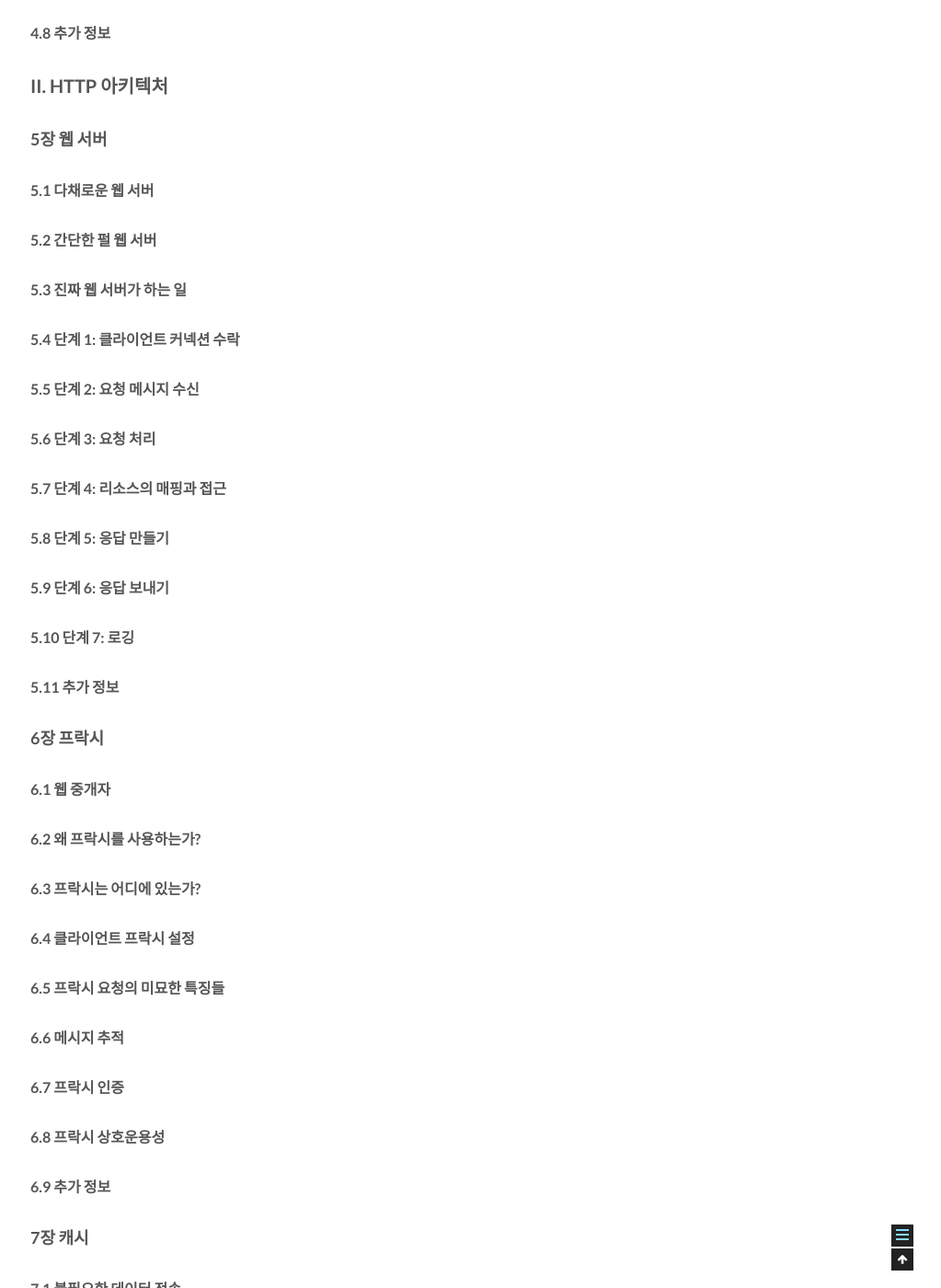
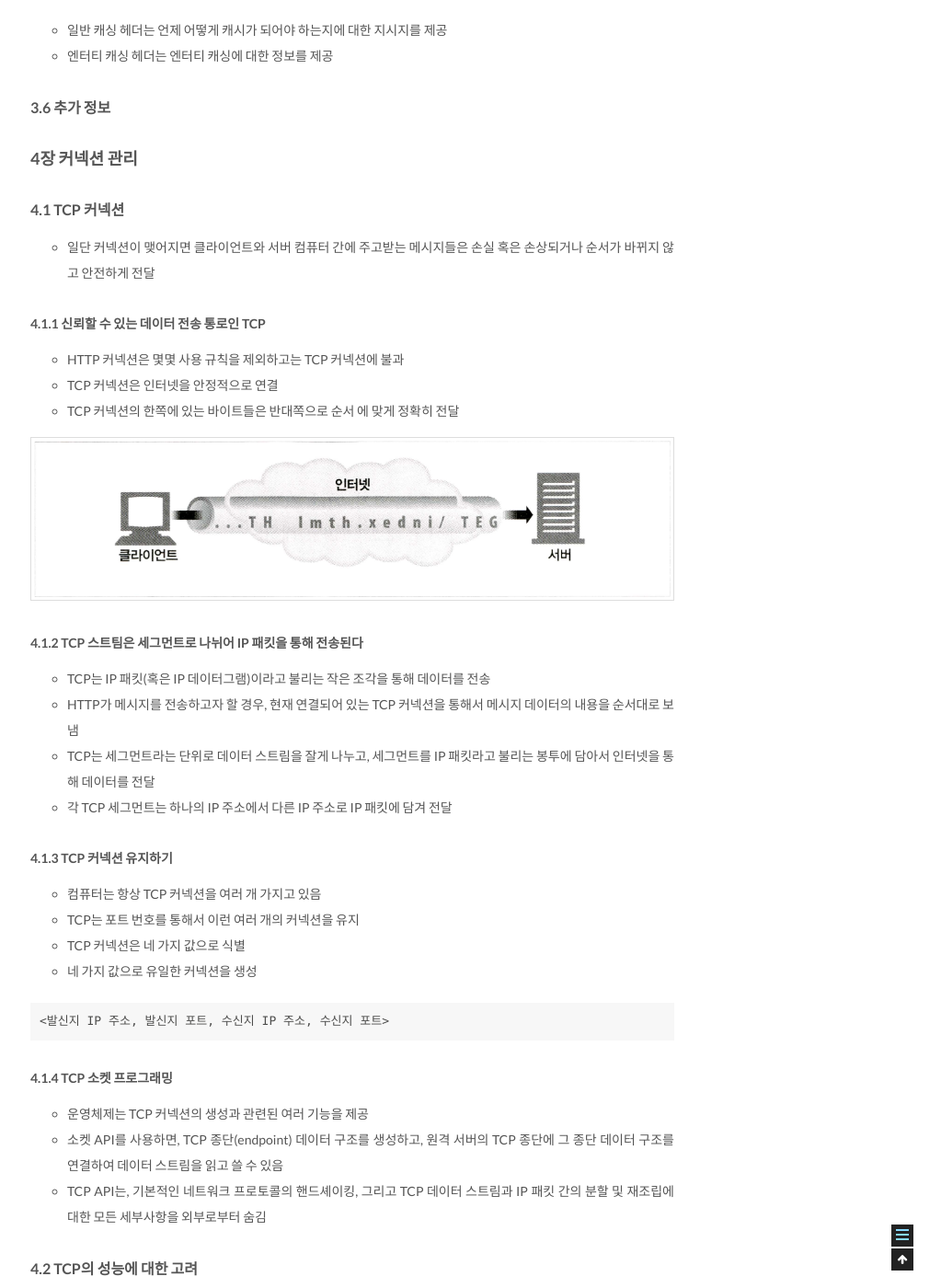
Before and after one commit to csj4032/csj4032.github.io, a Jekyll site: the page built from _posts/2018-01-21-HTTP완벽가이드.md, in a window 1280 px wide and 1400 px high, scrolled down 27317 px. Shown: the whole window at 92% size, without its empty margins (257-1280 px from the left). Built offline with Jekyll 4.4.1, drawn with Linux system fonts in a browser that asks for light colours; some of the changed text lies outside the part shown.

Commit message:
HTTP완벽가이드 포스팅 수정

````diff
--- a/_posts/2018-01-21-HTTP완벽가이드.md
+++ b/_posts/2018-01-21-HTTP완벽가이드.md
@@ -313,7 +313,7 @@ tags:
 * 이스케이프 문자열은 US-ASCll에서 사용이 금지된 문자들로, 특정 문자나 데이터를 인코딩할 수 있게 함으로써 이동성과 완성도를 높임
 
 ##### 2.4.2 인코딩 체계
-* 인코딩은 안전하지않은 문지를 퍼센티지 기호(%)로 시작해 , ASCII 코드로 표현되는 두 개의 16진수 숫자로 이루어진 '이스케이프' 문자로 바꿈
+* 인코딩은 안전하지 않은 문자를 퍼센티지 기호(%)로 시작해, ASCII 코드로 표현되는 두 개의 16진수 숫자로 이루어진 '이스케이프' 문자로 바꿈
 
 | 문자 | ASCII코드| URL의 예 |
 | --- | --- | --- |
@@ -660,14 +660,67 @@ Content-Type: text/html; charset=iso-latin-1
 * 프락시 기능을 돕기 위한 헤더
 
 ##### 3.5.3 응답 헤더
+* 응답 헤더는 클라이언트에게 부가 정보를 제공
+* 누가 응답을 보내고 있는지 혹은 응답자의 능력은 어떻게 되는지 알려주며, 더 나아가 응답에 대한 특별한 설명도 제공
+
+###### 협상 헤더
+* HTTP/1.1은 서버와 클라이언트가 어떤 표현을 택할 것인가에 대한 협상을 할 수 있도록 지원
+
+###### 응답 보안 헤더
+
+##### 3.5.4 엔터티 헤더
+* HITP 메시지의 엔터티에 대해 설명하는 헤더들은 많음
+* 일반적으로 엔터티 헤더는 메시지의 수신자에게 자신이 다루고 있는 것이 무엇인지 말해줌
+
+###### 콘텐츠 헤더
+* 콘텐츠 헤더는 엔터티의 콘텐츠에 대한 구체적인 정보를 제공
+* 콘텐츠의 종류, 크기, 기타 콘텐츠를 처리할 때 유용
+
+###### 엔터티 캐싱 헤더
+* 일반 캐싱 헤더는 언제 어떻게 캐시가 되어야 하는지에 대한 지시지를 제공
+* 엔터티 캐싱 헤더는 엔터티 캐싱에 대한 정보를 제공
 
 #### 3.6 추가 정보
 
 ### 4장 커넥션 관리
 
 #### 4.1 TCP 커넥션
+* 일단 커넥션이 맺어지면 클라이언트와 서버 컴퓨터 간에 주고받는 메시지들은 손실 혹은 손상되거나 순서가 바뀌지 않고 안전하게 전달
+
+##### 4.1.1 신뢰할 수 있는 데이터 전송 통로인 TCP
+* HTTP 커넥션은 몇몇 사용 규칙을 제외하고는 TCP 커넥션에 불과
+* TCP 커넥션은 인터넷을 안정적으로 연결
+* TCP 커넥션의 한쪽에 있는 바이트들은 반대쪽으로 순서 에 맞게 정확히 전달
+
+![TCP는 충돌 없이 순서에 맞게 HTTP 데이터를 전달한다.](/assets/images/books/네트워크_해킹_보안/네트워크일반/HTTP완벽가이드/figure_4-2.png)
+
+##### 4.1.2 TCP 스트팀은 세그먼트로 나뉘어 IP 패킷을 통해 전송된다
+* TCP는 IP 패킷(혹은 IP 데이터그램)이라고 불리는 작은 조각을 통해 데이터를 전송
+* HTTP가 메시지를 전송하고자 할 경우, 현재 연결되어 있는 TCP 커넥션을 통해서 메시지 데이터의 내용을 순서대로 보냄
+* TCP는 세그먼트라는 단위로 데이터 스트림을 잘게 나누고, 세그먼트를 IP 패킷라고 불리는 봉투에 담아서 인터넷을 통해 데이터를 전달
+* 각 TCP 세그먼트는 하나의 IP 주소에서 다른 IP 주소로 IP 패킷에 담겨 전달
+
+##### 4.1.3 TCP 커넥션 유지하기
+* 컴퓨터는 항상 TCP 커넥션을 여러 개 가지고 있음
+* TCP는 포트 번호를 통해서 이런 여러 개의 커넥션을 유지
+* TCP 커넥션은 네 가지 값으로 식별
+* 네 가지 값으로 유일한 커넥션을 생성
+
+```
+<발신지 IP 주소, 발신지 포트, 수신지 IP 주소, 수신지 포트>
+```
+
+##### 4.1.4 TCP 소켓 프로그래밍
+* 운영체제는 TCP 커넥션의 생성과 관련된 여러 기능을 제공
+* 소켓 API를 사용하면, TCP 종단(endpoint) 데이터 구조를 생성하고, 원격 서버의 TCP 종단에 그 종단 데이터 구조를 연결하여 데이터 스트림을 읽고 쓸 수 있음
+* TCP API는, 기본적인 네트워크 프로토콜의 핸드셰이킹, 그리고 TCP 데이터 스트림과 IP 패킷 간의 분할 및 재조립에 대한 모든 세부사항을 외부로부터 숨김
 
 #### 4.2 TCP의 성능에 대한 고려
+
+##### 4.2.1 HTTP 트랜잭션 지연
+* 클라이언트나 서버가 너무 많은 데이터를 내려받거나 복잡하고 동적인 자원들을 실행하지 않는 한, 대부분의 HTTP 지연은 TCP 네트워크 지연 때문에 발생
+
+![HTTP 트랜잭선이 처리되는 과정](/assets/images/books/네트워크_해킹_보안/네트워크일반/HTTP완벽가이드/figure_4-7.png)
 
 #### 4.3 HTTP 커넥션 관리
 
````
Also changed, not shown: assets/images/books/네트워크_해킹_보안/네트워크일반/HTTP완벽가이드/figure_4-2.png (added), assets/images/books/네트워크_해킹_보안/네트워크일반/HTTP완벽가이드/figure_4-7.png (added).
